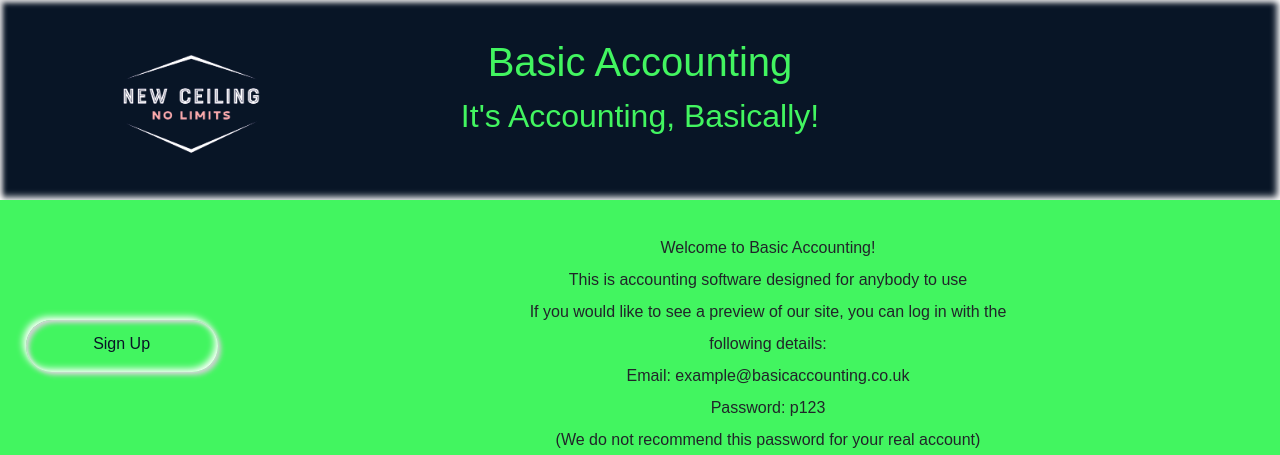
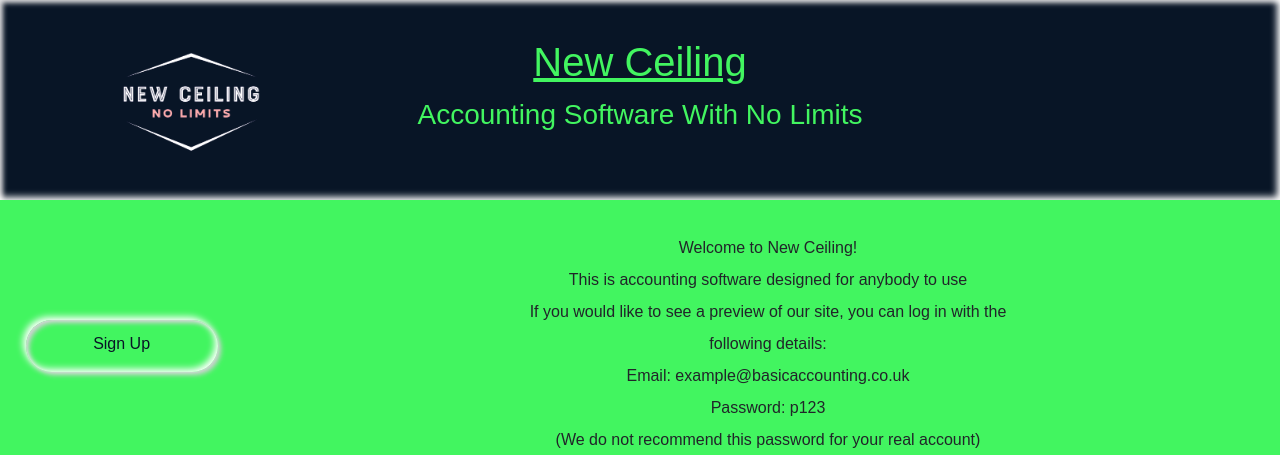
Before and after one commit to 5idneyD/FinancialForecasts, a Flask app: page / in a window 1280 px wide. Shown: the top 455 px of the page. Run offline with Flask 3, Linux system fonts and the light colour scheme; some libraries are stand-ins or nearby versions; some web fonts are replaced.

Commit message:
Changed favicon to NC

```diff
--- a/src/templates/blueprint.html
+++ b/src/templates/blueprint.html
@@ -38,7 +38,8 @@
 			rel="stylesheet"
 			media="screen and (max-width: 600px)"
 			href="{{url_for('static', filename='styles/mobile.min.css')}}" />
-		<link defer rel="icon" type="image/x-icon" href="{{url_for('static', filename='images/nc_favicon.ico')}}" />
+		<link rel="shortcut icon" href="{{url_for('static', filename='images/new ceiling favicon.png')}}" type="image/x-icon" />
+		<link rel="icon" href="{{url_for('static', filename='images/new ceiling favicon.png')}}" type="image/x-icon" />
 		<title>New Ceiling</title>
 
 		<script defer type="text/javascript" src="https://unpkg.com/xlsx@0.15.1/dist/xlsx.full.min.js"></script>
@@ -53,7 +54,6 @@
 		{% endif %}
 	</head>
 	<body>
-
 		{% block body %} {% endblock %}
 
 		<script defer>
--- a/src/templates/index.html
+++ b/src/templates/index.html
@@ -1,7 +1,7 @@
 {% extends "blueprint.html" %} {% block meta %} {% endblock %} {% block body %}
 <div id="heading">
-	<h1>Basic Accounting</h1>
-	<h2>It's Accounting, Basically!</h2>
+	<h1><u>New Ceiling</u></h1>
+	<h3>Accounting Software With No Limits</h3>
 </div>
 
 <div id="main">
@@ -18,7 +18,7 @@
 			<div>
 				<h3>
 					<br />
-					Welcome to Basic Accounting!
+					Welcome to New Ceiling!
 					<br />
 					This is accounting software designed for anybody to use
 					<br />
--- a/src/templates/signup.html
+++ b/src/templates/signup.html
@@ -1,6 +1,6 @@
 {% extends "blueprint.html" %} {% block body %}
 		<div id="heading">
-			<h1>Basic Accounting</h1>
+			<h1>New Ceiling</h1>
 			<h2><u>New Account</u></h2>
 		</div>
 		<form id="form" method="post">
```
Also changed, not shown: dist/images/new ceiling favicon.PNG (added).
